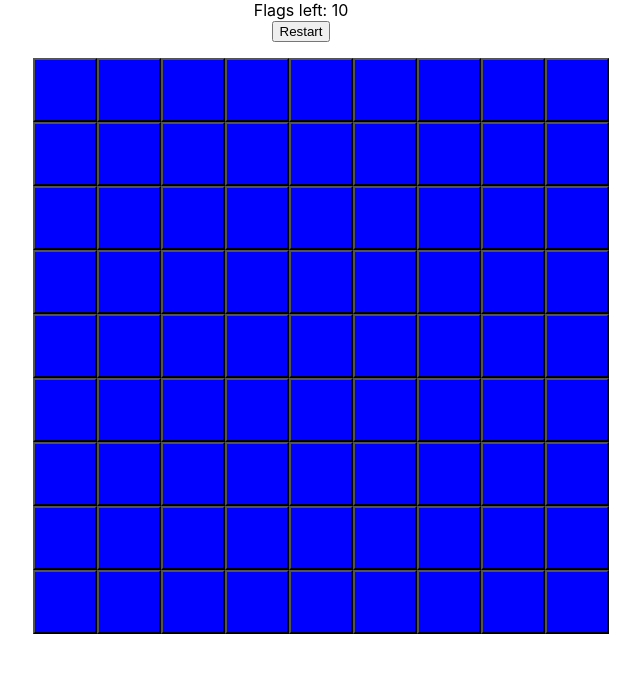
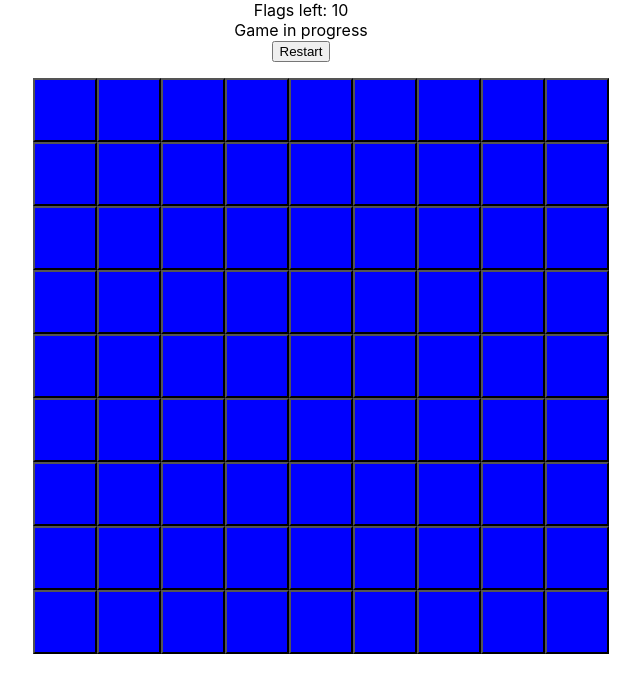
Before and after one commit to Gurdit1/minesweeper, a React (Create React App) app: page / in a window 1280 px wide. Shown: the top 692 px of the page, without its empty margins (339-979 px from the left). Built offline with nearby package versions, Linux system fonts and the light colour scheme.

Commit message:
Added unimplemented game state in scoreboard

```diff
--- a/src/components/ScoreBoard.js
+++ b/src/components/ScoreBoard.js
@@ -2,7 +2,9 @@ export default function ScoreBoard( { maxFlags } ){
     return (
         <div>
             Flags left: { maxFlags }
-            <br></br>
+            <br/>
+            Game in progress
+            <br/>
             <button>Restart</button>
         </div>
     )
```
